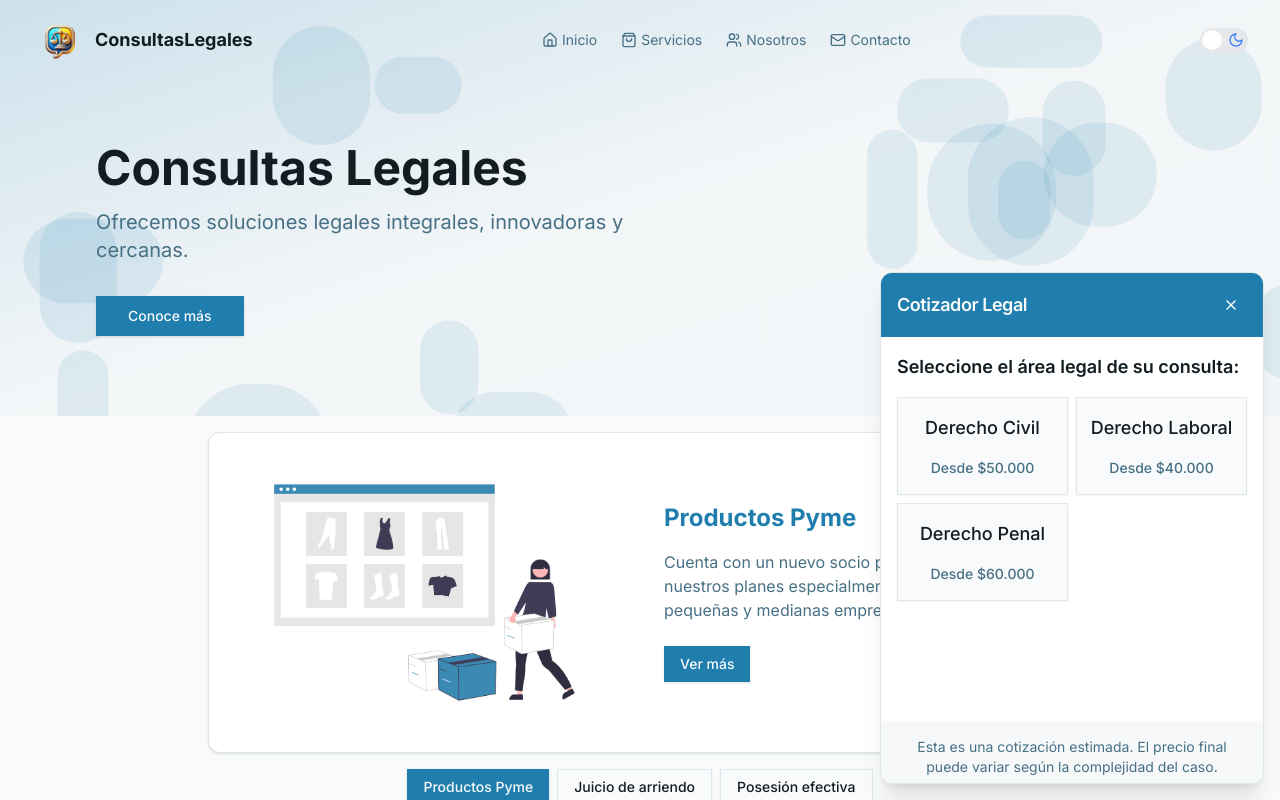
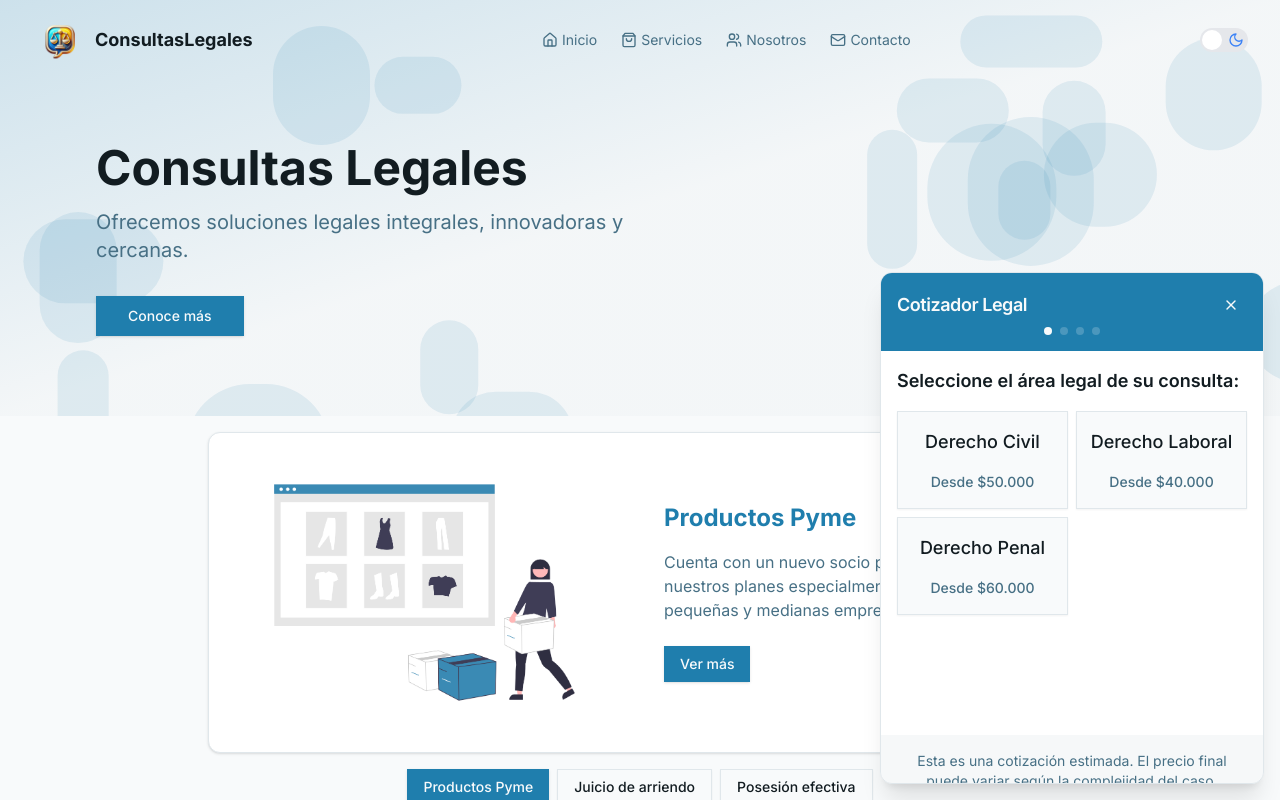
Before and after one commit to Dmoraga2193/consulta-abogados-web, a Next.js app: page / in a window 1280 px wide. Both pictures are taken after a click on the button "Abrir chat". Shown: the top 800 px of the page. Built offline with nearby package versions, Linux system fonts and the light colour scheme.

Commit message:
mejoras chatbott

```diff
--- a/components/ChatBot.tsx
+++ b/components/ChatBot.tsx
@@ -216,6 +216,7 @@ export default function StructuredChatbot() {
   }>({});
   const [totalPrice, setTotalPrice] = useState(0);
   const messagesEndRef = useRef<HTMLDivElement>(null);
+  const steps = ["category", "topic", "question", "summary"];
 
   const resetChat = () => {
     setCurrentStep("category");
@@ -316,10 +317,10 @@ export default function StructuredChatbot() {
                       variant="ghost"
                       size="icon"
                       onClick={handleBack}
-                      className="rounded-full w-8 h-8 bg-transparent hover:bg-primary-foreground/20 transition-colors duration-200"
+                      className="mr-2 text-primary-foreground hover:text-primary-foreground/90"
                     >
                       <ArrowLeft className="w-5 h-5" />
-                      <span className="sr-only  ">Volver</span>
+                      <span className="sr-only">Volver</span>
                     </Button>
                   )}
                   Cotizador Legal
@@ -333,6 +334,21 @@ export default function StructuredChatbot() {
                     <span className="sr-only">Cerrar chat</span>
                   </Button>
                 </CardTitle>
+                <div className="flex justify-center space-x-2 mt-2">
+                  {steps.map((step, index) => (
+                    <motion.div
+                      key={step}
+                      className={`w-2 h-2 rounded-full ${
+                        index <= steps.indexOf(currentStep)
+                          ? "bg-primary-foreground"
+                          : "bg-primary-foreground/20"
+                      }`}
+                      initial={{ scale: 0 }}
+                      animate={{ scale: 1 }}
+                      transition={{ delay: index * 0.1 }}
+                    />
+                  ))}
+                </div>
               </CardHeader>
               <CardContent className="p-0">
                 <ScrollArea className="h-[calc(32rem-8rem)] w-full">
```
